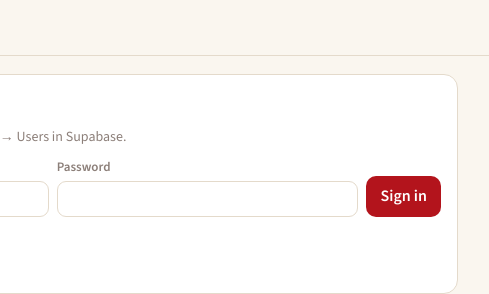
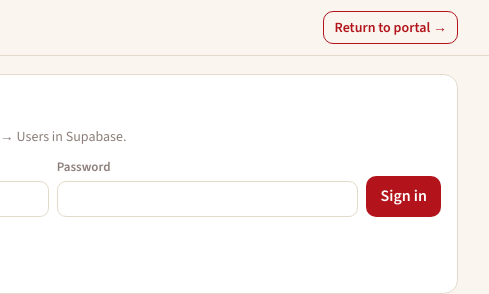
Before and after one commit to parenson/padelpuertaroja, a plain HTML site: page admin.html in a window 1280 px wide. Shown: the full height of the page, 546-1035 px from the left. Drawn offline with nearby package versions, Linux system fonts and the light colour scheme.

Commit message:
Add Return to portal link to the admin header
Co-Authored-By: Claude Fable 5.1 <noreply@anthropic.com>

```diff
--- a/admin.css
+++ b/admin.css
@@ -8,11 +8,14 @@
 * { box-sizing: border-box; }
 body { margin: 0; background: var(--ground); color: var(--ink); font-family: var(--body); font-size: 16px; line-height: 1.4; }
 header { border-bottom: 1px solid var(--line); background: var(--ground); position: sticky; top: env(safe-area-inset-top, 0px); z-index: 5; }
-.hin { max-width: 760px; margin: 0 auto; padding: 10px 16px; display: flex; align-items: center; gap: 10px; }
+.hin { max-width: 760px; margin: 0 auto; padding: 10px 16px; display: flex; align-items: center; gap: 10px; flex-wrap: wrap; }
 .hin img { width: 34px; height: 35px; }
 .hin h1 { margin: 0; font-family: var(--display); font-weight: 400; font-size: 15px; letter-spacing: .04em; }
 .hin h1 b { color: var(--rojo); font-weight: 400; }
 .hin .who { margin-left: auto; font-size: 13px; color: var(--ink-3); display: flex; gap: 8px; align-items: center; }
+.hin .who:empty + .back { margin-left: auto; }
+.hin .back { font-weight: 600; font-size: 14px; text-decoration: none; color: var(--rojo); border: 1.5px solid var(--rojo); border-radius: 10px; padding: 6px 10px; white-space: nowrap; }
+.hin .who:empty { display: none; }
 main { max-width: 760px; margin: 0 auto; padding: 18px 16px 60px; display: grid; gap: 16px; }
 .stack { display: grid; gap: 16px; }
 section.card { background: var(--surface); border: 1px solid var(--line); border-radius: 14px; padding: 16px; display: grid; gap: 12px; }
--- a/admin.html
+++ b/admin.html
@@ -10,7 +10,7 @@
 <link rel="stylesheet" href="admin.css">
 </head>
 <body>
-<header><div class="hin"><img src="assets/badge.png" alt=""><h1>LA VÍBORA <b>ADMIN</b></h1><div class="who" id="who"></div></div></header>
+<header><div class="hin"><img src="assets/badge.png" alt=""><h1>LA VÍBORA <b>ADMIN</b></h1><div class="who" id="who"></div><a class="back" href="index.html">Return to portal →</a></div></header>
 <main>
   <section class="card" id="login">
     <h2>Organizer sign in</h2>
```
